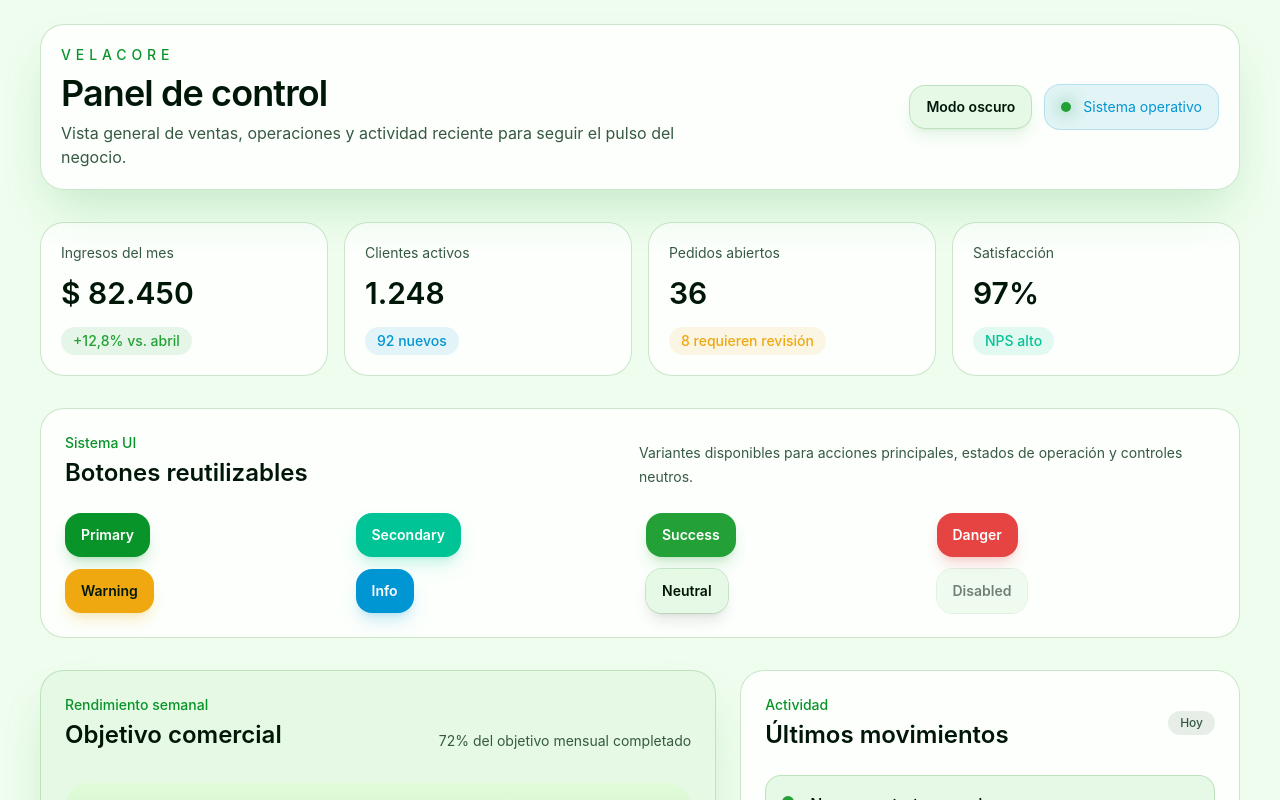
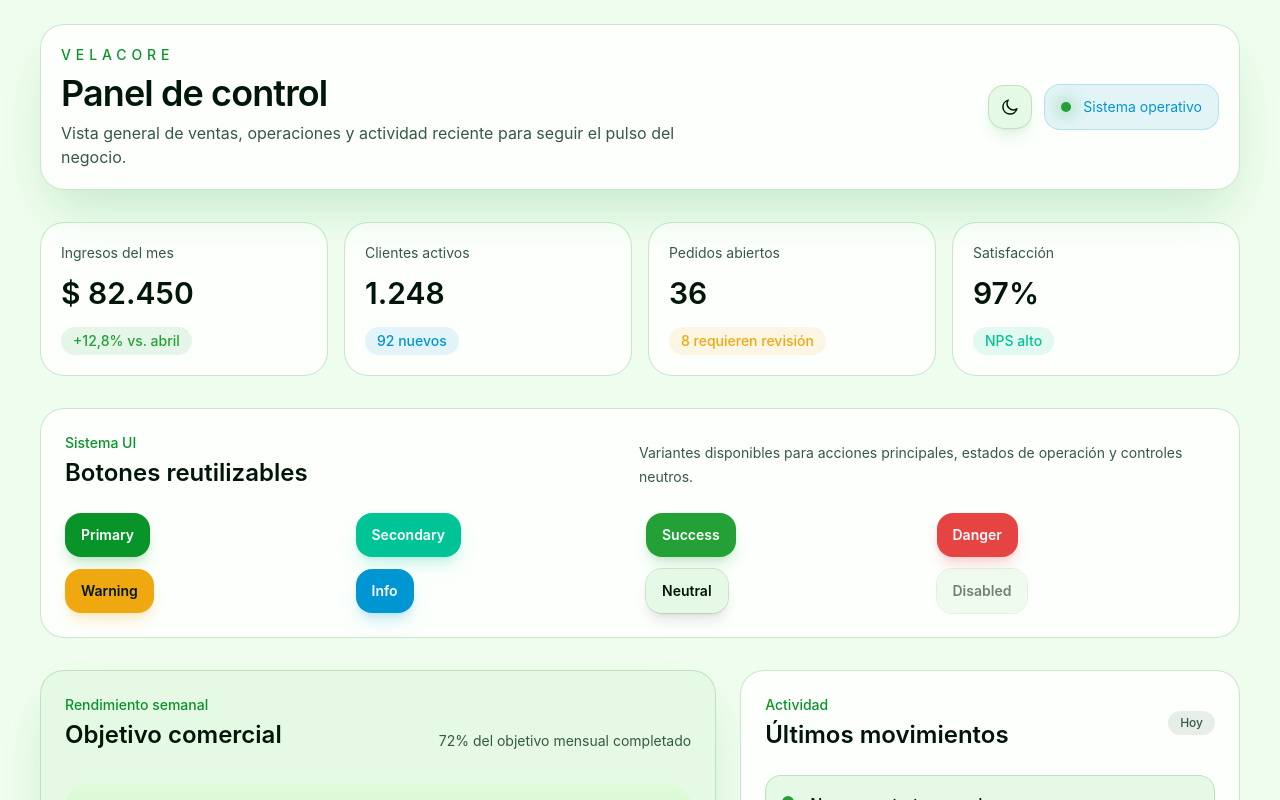
Before and after one commit to fvalenzuela-dev/front-velacore, an Angular app: page / in a window 1280 px wide. Shown: the top 800 px of the page. Built offline with nearby package versions, Linux system fonts and the light colour scheme.

Commit message:
feat(theme): use icon-only theme toggle

```diff
--- a/src/app/app.html
+++ b/src/app/app.html
@@ -9,11 +9,21 @@
       <div class="flex flex-wrap items-center gap-3">
         <button
           type="button"
-          class="inline-flex min-h-11 items-center justify-center rounded-2xl border border-border bg-surface-elevated px-4 py-2 text-sm font-semibold text-foreground shadow-lg shadow-primary/10 transition hover:bg-muted/10 focus-visible:outline-2 focus-visible:outline-offset-2 focus-visible:outline-primary"
+          class="inline-flex size-11 items-center justify-center rounded-2xl border border-border bg-surface-elevated text-foreground shadow-lg shadow-primary/10 transition hover:bg-muted/10 focus-visible:outline-2 focus-visible:outline-offset-2 focus-visible:outline-primary"
+          [attr.aria-label]="isDarkTheme() ? 'Cambiar a modo claro' : 'Cambiar a modo oscuro'"
           [attr.aria-pressed]="isDarkTheme()"
           (click)="toggleTheme()"
         >
-          {{ isDarkTheme() ? 'Modo claro' : 'Modo oscuro' }}
+          @if (isDarkTheme()) {
+            <svg class="size-5" aria-hidden="true" viewBox="0 0 24 24" fill="none" xmlns="http://www.w3.org/2000/svg">
+              <path d="M12 3v2.25M12 18.75V21M4.97 4.97l1.59 1.59M17.44 17.44l1.59 1.59M3 12h2.25M18.75 12H21M4.97 19.03l1.59-1.59M17.44 6.56l1.59-1.59" stroke="currentColor" stroke-width="1.8" stroke-linecap="round" />
+              <circle cx="12" cy="12" r="4.25" stroke="currentColor" stroke-width="1.8" />
+            </svg>
+          } @else {
+            <svg class="size-5" aria-hidden="true" viewBox="0 0 24 24" fill="none" xmlns="http://www.w3.org/2000/svg">
+              <path d="M20.25 14.15A7.5 7.5 0 0 1 9.85 3.75a8.5 8.5 0 1 0 10.4 10.4Z" stroke="currentColor" stroke-width="1.8" stroke-linecap="round" stroke-linejoin="round" />
+            </svg>
+          }
         </button>
         <div class="flex items-center gap-3 rounded-2xl border border-info/20 bg-info/10 px-4 py-3 text-sm text-info">
           <span class="h-2.5 w-2.5 rounded-full bg-success shadow-[0_0_18px_var(--vc-success)]"></span>
```
